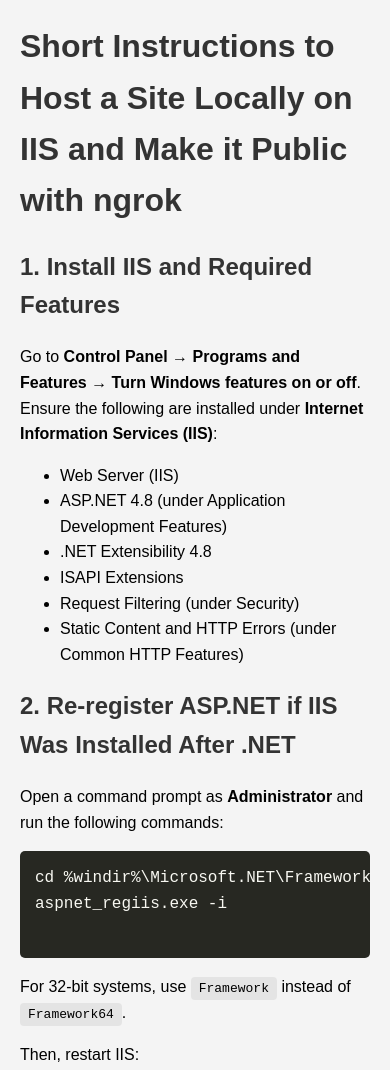
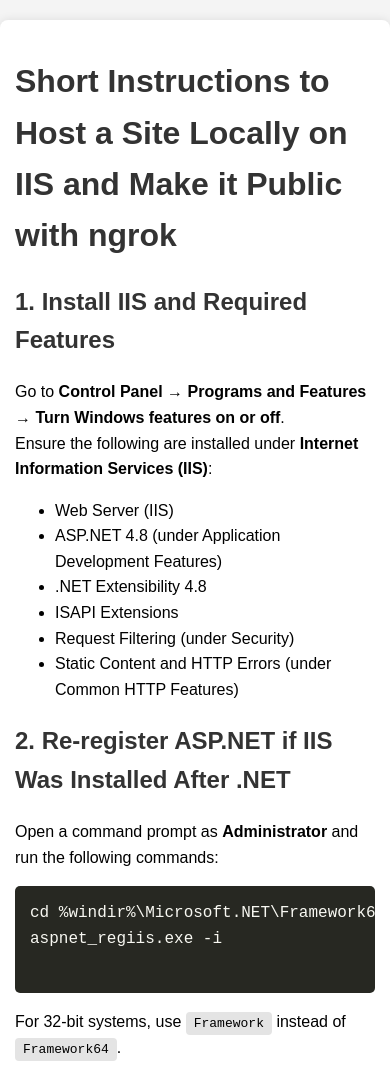
Before and after one commit to toryshchyn/local-iis-open-to-web, a plain HTML site: page index.html in a window 390 px wide. Shown: the top 1070 px of the page. Drawn offline with Linux system fonts and the light colour scheme.

Commit message:
Added main container to improve render on wide screens

```diff
--- a/index.html
+++ b/index.html
@@ -9,8 +9,38 @@
         body {
             font-family: Arial, sans-serif;
             line-height: 1.6;
-            margin: 20px;
+            margin: 0;
+            padding: 0;
             background-color: #f4f4f4;
+        }
+        .container {
+            margin: 20px auto;
+            padding: 20px;
+            max-width: 1140px;
+            background-color: #fff;
+            border-radius: 8px;
+            box-shadow: 0 0 10px rgba(0, 0, 0, 0.1);
+        }
+        @media (max-width: 1200px) {
+            .container {
+                max-width: 960px;
+            }
+        }
+        @media (max-width: 992px) {
+            .container {
+                max-width: 720px;
+            }
+        }
+        @media (max-width: 768px) {
+            .container {
+                max-width: 540px;
+            }
+        }
+        @media (max-width: 576px) {
+            .container {
+                max-width: 100%;
+                padding: 15px;
+            }
         }
         h1, h2, h3 {
             color: #333;
@@ -38,6 +68,7 @@
     </style>
 </head>
 <body>
+    <div class="container">
         <h1>Short Instructions to Host a Site Locally on IIS and Make it Public with ngrok</h1>
 
         <h2>1. Install IIS and Required Features</h2>
@@ -95,5 +126,6 @@ ngrok http https://localhost:8200
             <li><strong>500.21 - Internal Server Error (ExtensionlessUrlHandler)</strong>: Ensure ASP.NET 4.x is registered in IIS (see step 2).</li>
             <li><strong>Application Pool .NET Version</strong>: Ensure the application pool is using <code>.NET CLR 4.0</code> and <strong>Integrated</strong> pipeline mode.</li>
         </ul>
+    </div>
 </body>
 </html>
```
Lines whose indentation alone changed are shown as unchanged.
